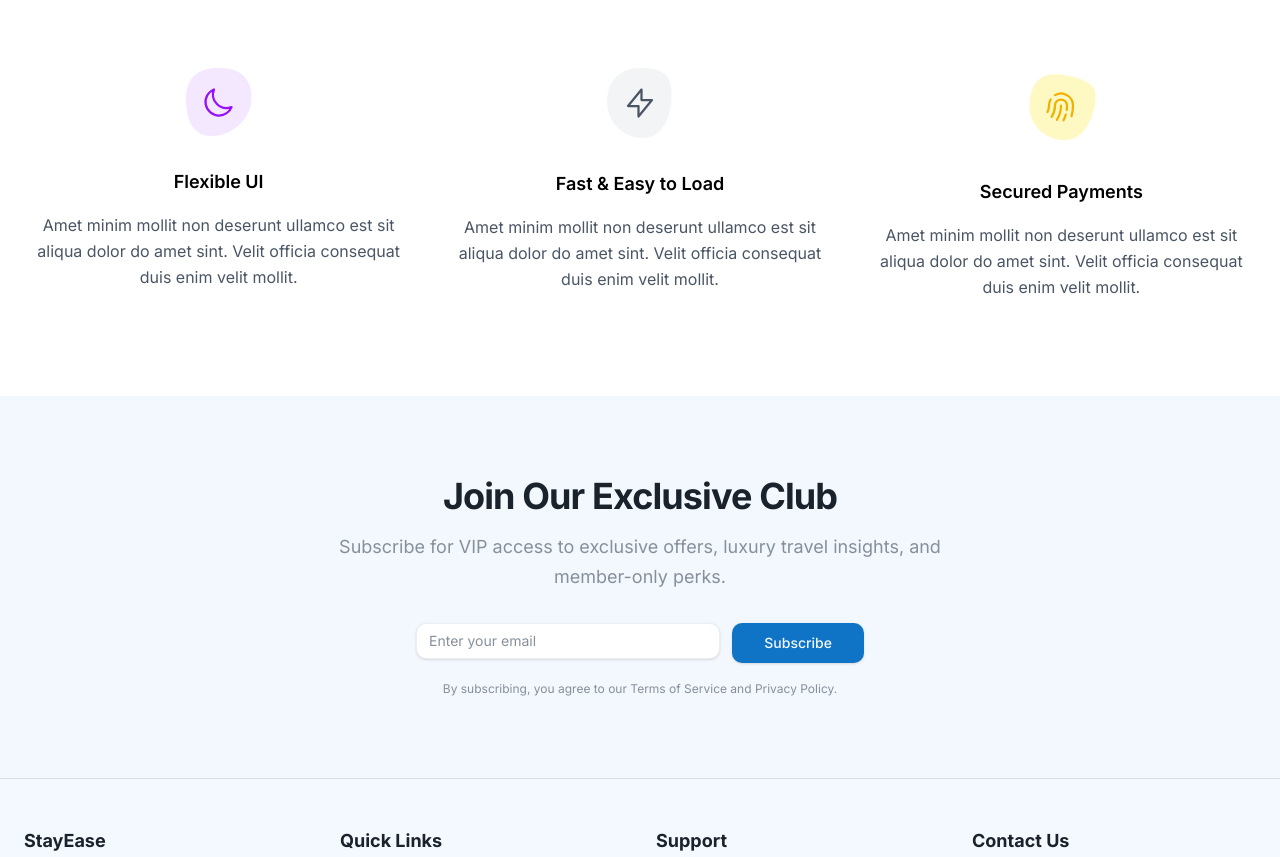
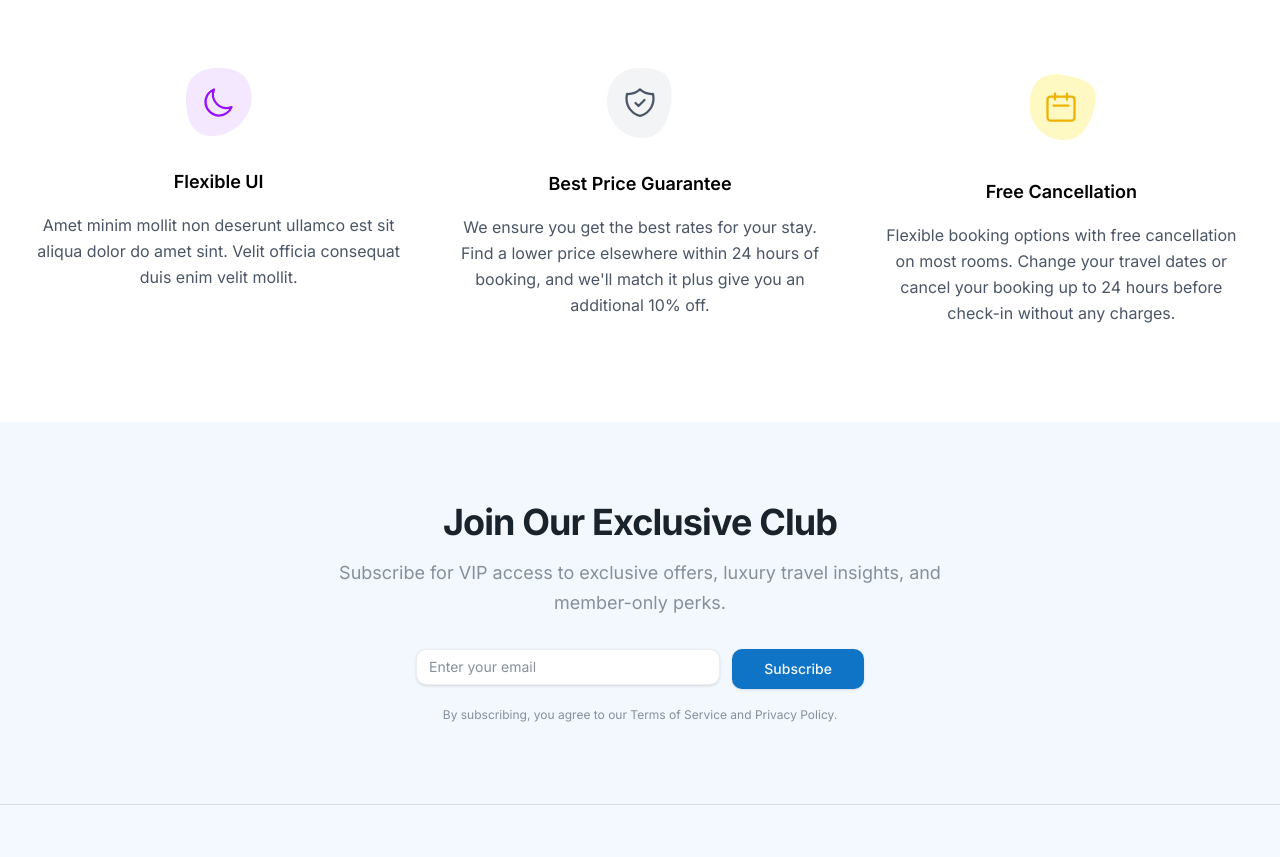
Before and after one commit to senapati484/Hotel-booking-Nextts, a Next.js app: page / in a window 1280 px wide. Shown: the part 1479-2336 px from the top of the page. Built offline with nearby package versions, Linux system fonts and the light colour scheme; no server answers; the database is empty.

Commit message:
updating features

```diff
--- a/components/features.tsx
+++ b/components/features.tsx
@@ -64,11 +64,11 @@ function Features() {
                 <path d="M64.5 26C64.5 46.4345 56.4345 70 36 70C15.5655 70 0 53.9345 0 33.5C0 13.0655 13.0655 0 33.5 0C53.9345 0 64.5 5.56546 64.5 26Z" />
               </svg>
               <svg className="absolute text-gray-600 dark:text-gray-400 w-9 h-9" xmlns="http://www.w3.org/2000/svg" fill="none" viewBox="0 0 24 24" stroke="currentColor">
-                <path strokeLinecap="round" strokeLinejoin="round" strokeWidth="1.5" d="M13 10V3L4 14h7v7l9-11h-7z" />
+                <path strokeLinecap="round" strokeLinejoin="round" strokeWidth="1.5" d="M9 12l2 2 4-4m5.618-4.016A11.955 11.955 0 0112 2.944a11.955 11.955 0 01-8.618 3.04A12.02 12.02 0 003 9c0 5.591 3.824 10.29 9 11.622 5.176-1.332 9-6.03 9-11.622 0-1.042-.133-2.052-.382-3.016z" />
               </svg>
             </div>
-            <h3 className="mt-8 text-lg font-semibold text-black dark:text-white">Fast & Easy to Load</h3>
-            <p className="mt-4 text-base text-gray-600 dark:text-gray-300">Amet minim mollit non deserunt ullamco est sit aliqua dolor do amet sint. Velit officia consequat duis enim velit mollit.</p>
+            <h3 className="mt-8 text-lg font-semibold text-black dark:text-white">Best Price Guarantee</h3>
+            <p className="mt-4 text-base text-gray-600 dark:text-gray-300">We ensure you get the best rates for your stay. Find a lower price elsewhere within 24 hours of booking, and we'll match it plus give you an additional 10% off.</p>
           </div>
           {/* Feature 6 */}
           <div>
@@ -77,11 +77,11 @@ function Features() {
                 <path d="M8.49996 28.0002C4.09993 47.9554 14.1313 66.7885 35.5 71.5002C56.8688 76.2119 68.0999 58.4553 72.5 38.5001C76.9 18.5449 68.3688 12.711 47 7.99931C25.6312 3.28759 12.9 8.04499 8.49996 28.0002Z" />
               </svg>
               <svg className="absolute text-yellow-500 dark:text-yellow-400 w-9 h-9" xmlns="http://www.w3.org/2000/svg" fill="none" viewBox="0 0 24 24" stroke="currentColor">
-                <path strokeLinecap="round" strokeLinejoin="round" strokeWidth="1.5" d="M12 11c0 3.517-1.009 6.799-2.753 9.571m-3.44-2.04l.054-.09A13.916 13.916 0 008 11a4 4 0 118 0c0 1.017-.07 2.019-.203 3m-2.118 6.844A21.88 21.88 0 0015.171 17m3.839 1.132c.645-2.266.99-4.659.99-7.132A8 8 0 008 4.07M3 15.364c.64-1.319 1-2.8 1-4.364 0-1.457.39-2.823 1.07-4" />
+                <path strokeLinecap="round" strokeLinejoin="round" strokeWidth="1.5" d="M8 7V3m8 4V3m-9 8h10M5 21h14a2 2 0 002-2V7a2 2 0 00-2-2H5a2 2 0 00-2 2v12a2 2 0 002 2z" />
               </svg>
             </div>
-            <h3 className="mt-8 text-lg font-semibold text-black dark:text-white">Secured Payments</h3>
-            <p className="mt-4 text-base text-gray-600 dark:text-gray-300">Amet minim mollit non deserunt ullamco est sit aliqua dolor do amet sint. Velit officia consequat duis enim velit mollit.</p>
+            <h3 className="mt-8 text-lg font-semibold text-black dark:text-white">Free Cancellation</h3>
+            <p className="mt-4 text-base text-gray-600 dark:text-gray-300">Flexible booking options with free cancellation on most rooms. Change your travel dates or cancel your booking up to 24 hours before check-in without any charges.</p>
           </div>
         </div>
       </div>
```
